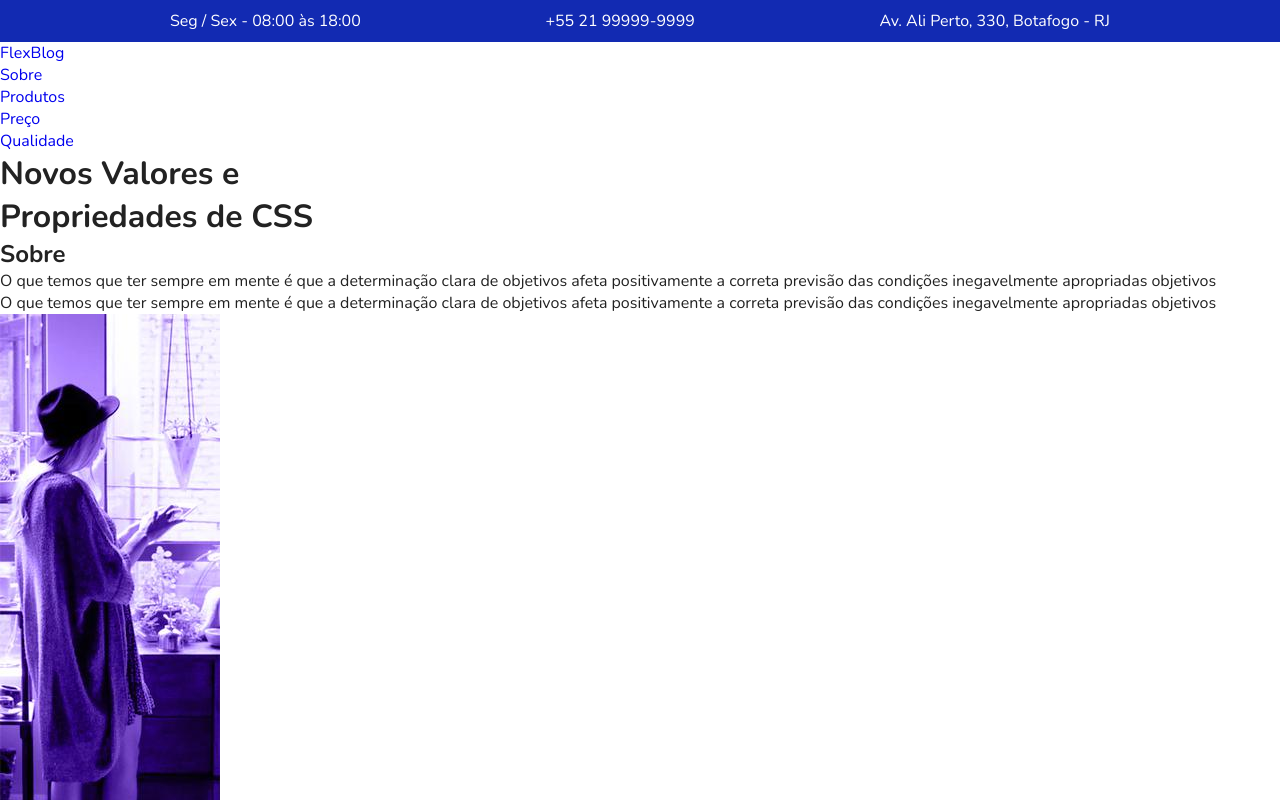
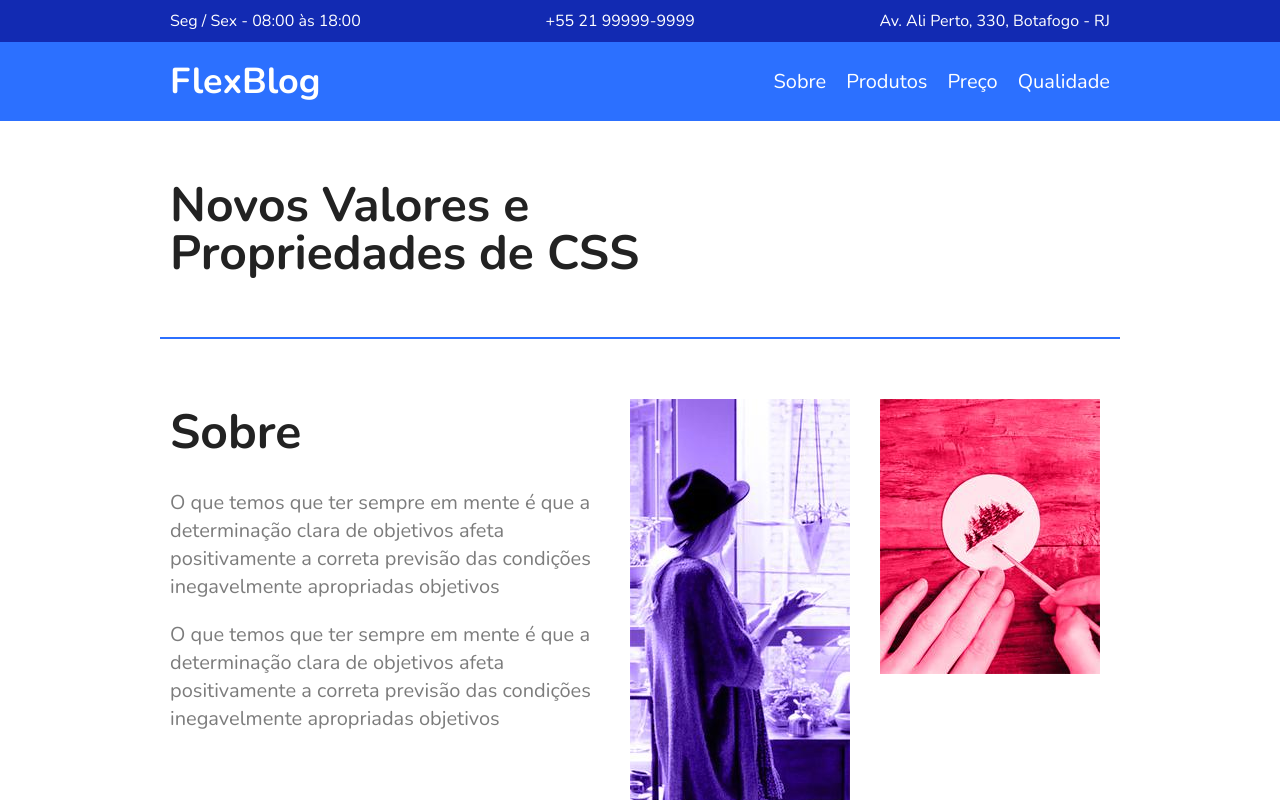
Before and after one commit to victorFeracin/FlexBlog-Project, a plain HTML site: page index.html in a window 1280 px wide. Shown: the top 800 px of the page. Drawn offline with nearby package versions, Linux system fonts and the light colour scheme.

Commit message:
Adding new a new class on <nav> and styling more parts of the website on style.css

```diff
--- a/css/style.css
+++ b/css/style.css
@@ -50,3 +50,94 @@ img {
 .superinfo a {
     color:white;
 }
+
+/*Menu*/
+
+.menu-bg {
+    background: #2c70ff;
+}
+
+.menu {
+    max-width: 960px;
+    margin: 0 auto;
+    padding: 15px 0;
+    display: flex;
+    flex-wrap: wrap;
+    justify-content: space-between;
+    align-items: center;
+}
+
+.menu a {
+    color:white;
+}
+
+.menu-logo a {
+    font-size: 2.25em; /*36px/16px = 2.25em*/
+    font-weight: bold;
+    margin: 0 10px;
+}
+
+.menu-nav ul {
+    display: flex; /*li turns flex-item*/
+    flex-wrap: wrap;
+}
+
+.menu-nav a {
+    font-size: 1.25em; /*20px/16px*/
+    display: block;
+    padding: 10px;
+}
+
+.menu-nav a:hover {
+    color: #122ab2;
+}
+
+/*Introdução*/
+
+.introducao {
+    font-size: 3em; /*48px/16px*/
+    line-height: 1;
+    max-width: 960px;
+    margin: 0 auto;
+    padding: 60px 10px;
+}
+
+/*Sobre*/
+
+.sobre {
+    border-top: 2px solid #2c70ff;
+    border-bottom: 2px solid #2c70ff;
+    max-width: 960px;
+    margin: 0 auto;
+    padding: 60px 0;
+    display: flex;
+    flex-wrap: wrap;
+}
+
+.sobre-info {
+    flex: 2 1 300px;
+    margin: 0 10px;
+}
+
+.sobre-info h1 {
+    font-size: 3em;
+    margin-bottom: .5em;
+}
+
+.sobre-info p {
+    font-size: 1.25em;
+    line-height: 1.4;
+    margin-bottom: 1em;
+    color: #7c7c7c;
+}
+
+.sobre-img {
+    flex: 1 1 160px;
+    margin: 0 10px;
+}
+
+@media only screen and (max-width: 359px){
+    .sobre-img {
+        margin: 10px;
+    }
+}
--- a/index.html
+++ b/index.html
@@ -24,8 +24,7 @@
                 <div class="menu-logo">
                     <a href="#">FlexBlog</a>
                 </div>
-            </div>
-            <nav>
+                <nav class="menu-nav">
                     <ul>
                         <li><a href="#sobre">Sobre</a></li>
                         <li><a href="#produtos">Produtos</a></li>
@@ -33,6 +32,7 @@
                         <li><a href="#qualidade">Qualidade</a></li>
                     </ul>
                 </nav>
+            </div>
         </header>
 
         <h1 class="introducao">Novos Valores e<br>Propriedades de CSS</h1>
```
Lines whose indentation alone changed are shown as unchanged.
